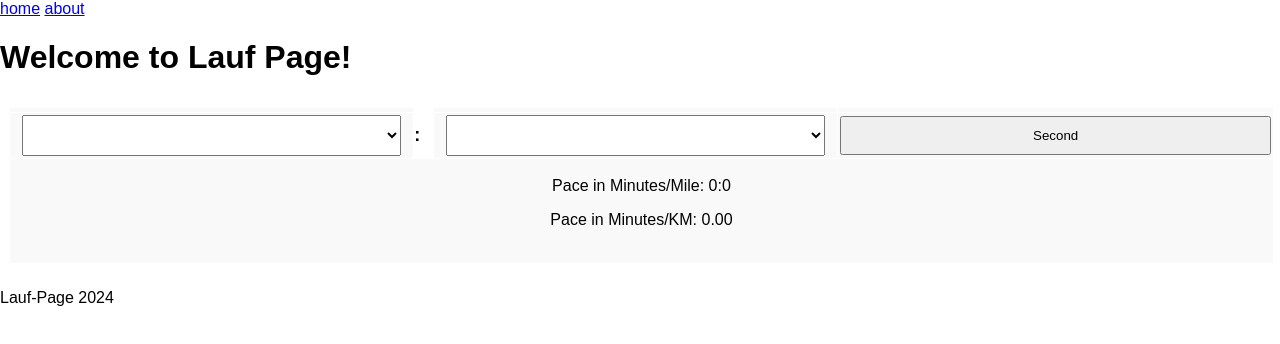
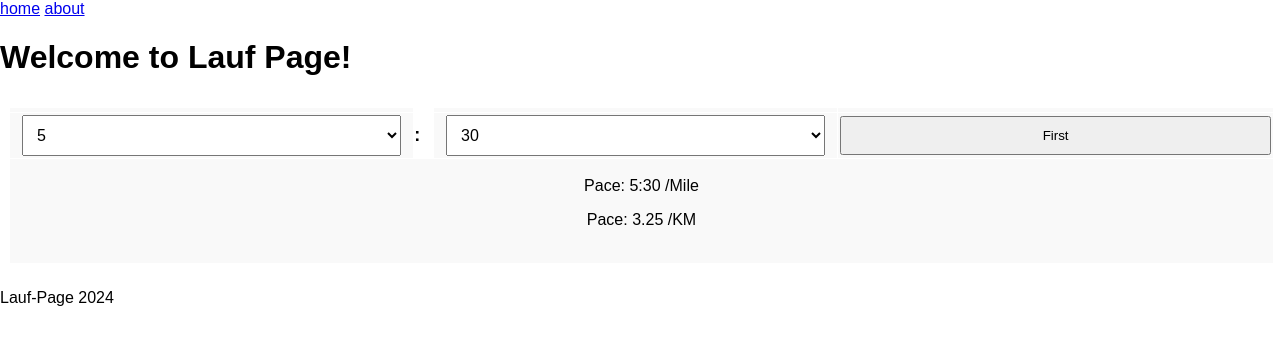
Before and after one commit to chrisp986/lauf_page, a SvelteKit app: page / in a window 1280 px wide. Shown: the top 344 px of the page. Built offline with nearby package versions, Linux system fonts and the light colour scheme.

Commit message:
Rewritten function

```diff
--- a/src/routes/+page.svelte
+++ b/src/routes/+page.svelte
@@ -5,8 +5,8 @@
   import type { Writable } from 'svelte/store';
 
 
-    let paceMinutes: number = $state(0);
-    let paceSeconds: number = $state(0);
+    let paceMinutes: number = $state(5);
+    let paceSeconds: number = $state(30);
 
     let isFirstFunction = $state(true);
 
@@ -28,7 +28,7 @@
     }
 
     $effect(() => {
-      console.log("Current function ${isFirstFunction ? 'First' : 'Second'}");
+      console.log("Current function ${isFirstFunction ? '1' : '2'}");
 
     })
 
@@ -91,13 +91,13 @@
     </div>
     <div class="form-item">
         <button onclick={toggleFunction}>
-          {isFirstFunction ? "Second" : "First"}
+          {isFirstFunction ? "First" : "Second"}
         </button>
     </div>
     <div class="item row-3">
-        <p>Pace in Minutes/Mile: {paceMinutes}:{paceSeconds}</p>
+        <p>Pace: {paceMinutes}:{paceSeconds} /Mile</p>
         <p>
-            Pace in Minutes/KM: {convertToKilometers(paceMinutes, paceSeconds)}
+            Pace: {convertToKilometers(paceMinutes, paceSeconds)} /KM
         </p>
     </div>
 <!-- {#if $redditData}
```
